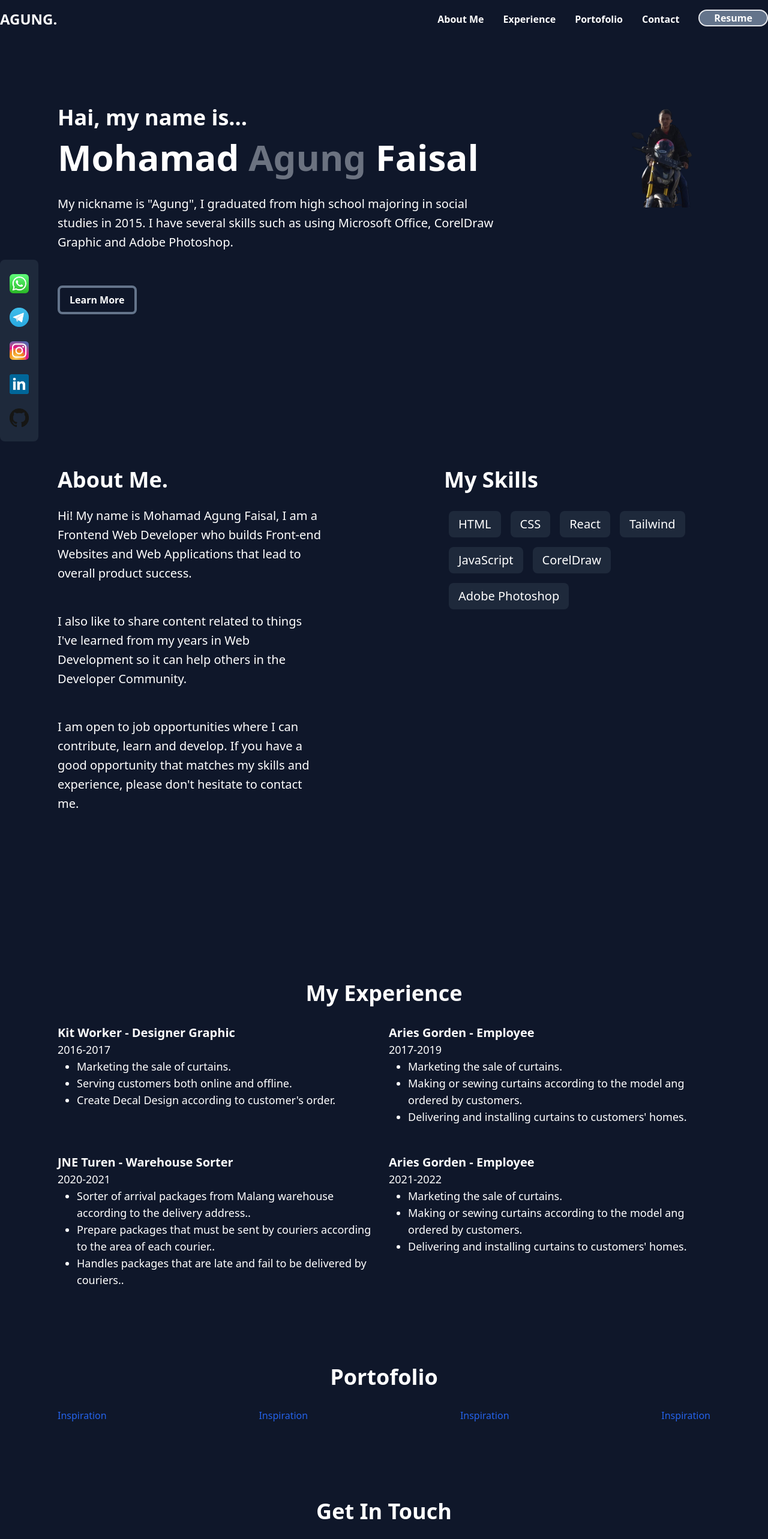
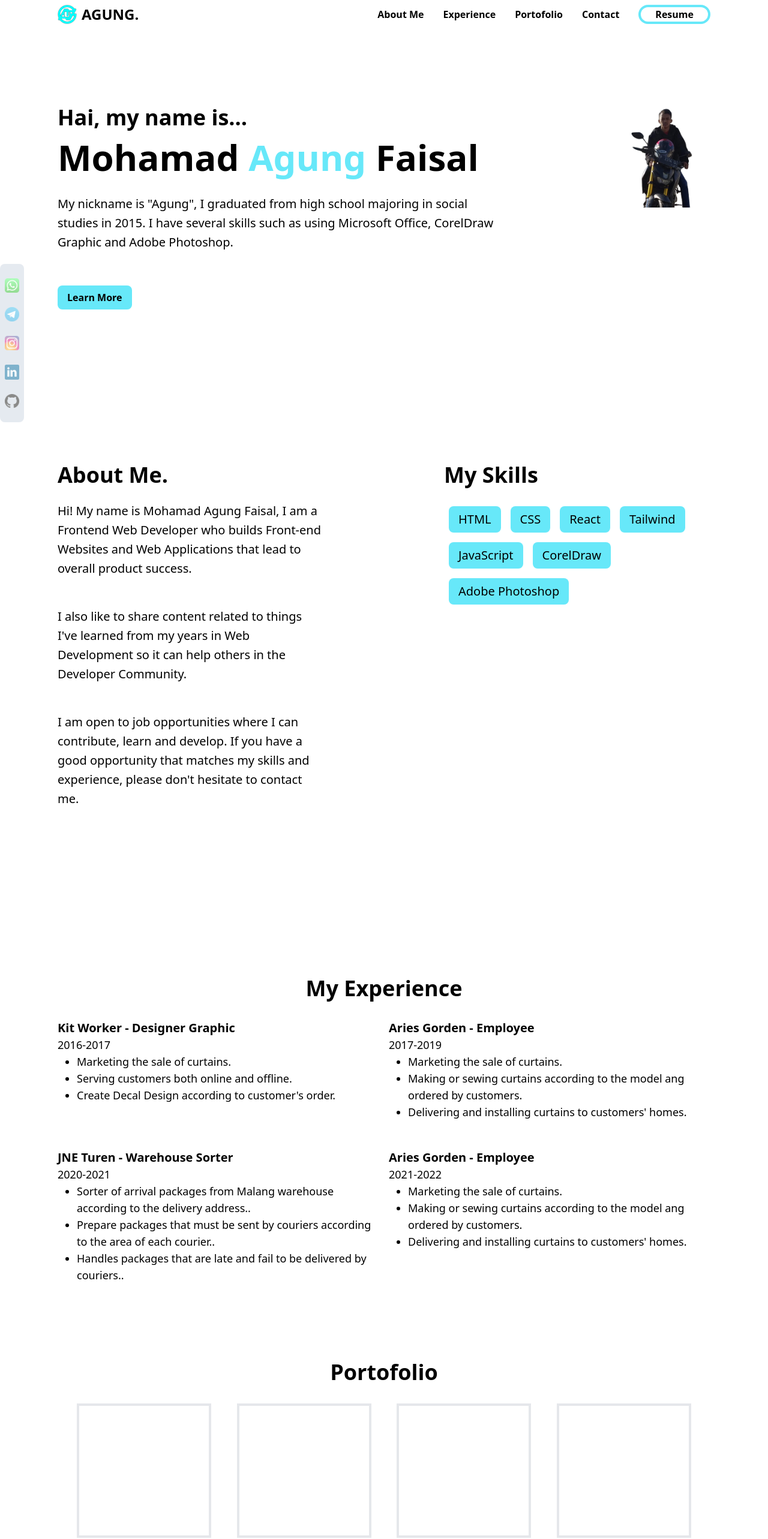
Before and after one commit to agungf97/web-porto, a React (Create React App) app: page / in a window 1280 px wide. Shown: the top 2566 px of the page at 60% size. Built offline with nearby package versions, Linux system fonts and the light colour scheme.

Commit message:
update 26/01

```diff
--- a/src/App.js
+++ b/src/App.js
@@ -1,5 +1,6 @@
 import './App.css';
 import { Bars3Icon } from '@heroicons/react/24/solid';
+import lg from '../src/image/logo.png';
 import fp from '../src/image/fp.png';
 import wa from '../src/image/whatsapp.png';
 import tl from '../src/image/telegram.png';
@@ -9,52 +10,52 @@ import gh from '../src/image/github.png';
 
 function App() {
   return (
-    <div className="bg-slate-900 h-full">
+    <div className="h-full">
       <div>
-        <header className="md:container md:mx-auto mx-6">
-          <nav className="flex justify-between pt-4">
-            <div className="text-2xl font-black text-white my-auto align-middle">AGUNG.</div>
+        <header>
+          <nav className="flex justify-between md:px-24 py-2">
+            <div className="flex justify-between group-hover:text-cyan-300">
+              <div><img className="w-8" src={lg} alt=""/></div>
+              <span className="align-middle pl-2 text-2xl font-extrabold hover:font-black hover:text-cyan-300">AGUNG.</span>
+            </div>
             <ol className="md:flex md:space-x-8 text-base">
-              <li className="text-white font-bold hidden md:block hover:font-black my-auto align-middle">About Me</li>
-              <li className="text-white font-bold hidden md:block hover:font-black my-auto align-middle">Experience</li>
-              <li className="text-white font-bold hidden md:block hover:font-black my-auto align-middle">Portofolio</li>
-              <li className="text-white font-bold hidden md:block hover:font-black my-auto align-middle">Contact</li>
-              <li className="text-white font-bold hidden md:block">
-                <button className="text-center border-2 rounded-full px-6 align-middle bg-slate-500 hover:bg-slate-300">Resume</button>
-              </li>
+              <li className="font-bold hidden md:block hover:font-extrabold hover:text-cyan-300 my-auto align-middle">About Me</li>
+              <li className="font-bold hidden md:block hover:font-extrabold hover:text-cyan-300 my-auto align-middle">Experience</li>
+              <li className="font-bold hidden md:block hover:font-extrabold hover:text-cyan-300 my-auto align-middle">Portofolio</li>
+              <li className="font-bold hidden md:block hover:font-extrabold hover:text-cyan-300 my-auto align-middle">Contact</li>
+                <button className="text-center font-bold hidden md:block border-4 rounded-full px-6 align-middle border-cyan-300 hover:bg-cyan-300 duration-500">Resume</button>
               <div className="block md:hidden"><Bars3Icon className="h-auto w-8"/></div>
             </ol>
           </nav>
         </header>
-        <div className="fixed bottom-16 border-none-2 rounded-lg bg-slate-800 px-4 md:block hidden">
+        <div className="fixed bottom-24 border-none-2 rounded-lg px-2 hover:-translate-y-2 bg-slate-300 opacity-50 hover:opacity-100 duration-500 md:block hidden">
           <div className="my-6">
             <a href="https://wa.me/6281215552690">
-              <img className="mx-auto w-8" src={wa} alt=""/></a></div>
+              <img className="mx-auto w-6 hover:w-8 duration-150" src={wa} alt=""/></a></div>
           <div className="my-6">
             <a href="https://telegram.me/agungf97">
-              <img className="mx-auto w-8" src={tl} alt=""/></a>
+              <img className="mx-auto w-6 hover:w-8 duration-150" src={tl} alt=""/></a>
           </div>
           <div className="my-6">
             <a href="https://www.instagram.com/agungf97/">
-              <img className="mx-auto w-8" src={ig} alt=""/></a>
+              <img className="mx-auto w-6 hover:w-8 duration-150" src={ig} alt=""/></a>
           </div>
           <div className="my-6">
             <a href="https://www.linkedin.com/in/agungf97/">
-                <img className="mx-auto w-8" src={lin} alt=""/></a>
+                <img className="mx-auto w-6 hover:w-8 duration-150" src={lin} alt=""/></a>
           </div>
           <div className="my-6">
             <a href="https://github.com/agungf97">
-              <img className="mx-auto w-8" src={gh} alt=""/></a>
+              <img className="mx-auto w-6 hover:w-8 duration-150" src={gh} alt=""/></a>
           </div>
         </div>
-        <section className="text-white">
-          <div className="container mx-auto">
-            <div className="md:flex justify-between h-full">
+        <section className="container mx-auto">
+          <div className="md:flex justify-between">
             <div className="md:my-32 my-16 md:px-24 px-16">
               <h2 className="md:text-4xl text-lg font-bold">Hai, my name is...</h2>
-                <h1 className="md:py-4 py-2 md:text-6xl text-xl font-black"> Mohamad <span className="text-gray-500">Agung</span> Faisal</h1>
+              <h1 className="md:py-4 py-2 md:text-6xl text-xl font-black"> Mohamad <span className="text-cyan-300">Agung</span> Faisal</h1>
               <p className="md:py-4 py-2 md:text-xl text-lg !leading-8">My nickname is "Agung", I graduated from high school majoring in social studies in 2015. I have several skills such as using Microsoft Office, CorelDraw Graphic and Adobe Photoshop.</p>
-                <button className="font-bold text-center border-4 border-slate-500 md:w-auto w-full rounded-lg px-4 py-2 mt-10">
+              <button className="font-bold hover:-translate-y-2 duration-500 text-center border-none bg-cyan-300 md:w-auto w-full rounded-lg px-4 py-2 mt-10">
                 Learn More
               </button>
             </div>
@@ -62,9 +63,8 @@ function App() {
               <img className="md:w-full" src={fp} alt=""/>
             </div>
           </div>
-          </div>
         </section>
-        <section className="container mx-auto text-white">
+        <section className="container mx-auto">
           <div className="md:grid grid-cols-2 gap-2">
             <div className="md:my-32 my-16 md:px-24 px-16">
               <h2 className="md:text-4xl text-lg font-semibold">About Me.</h2>
@@ -76,19 +76,19 @@ function App() {
               <h2 className="md:text-4xl text-lg font-semibold">My Skills</h2>
               <div className="text-xl pt-6 text-center">
                 <div className="flex flex-wrap">
-                  <div className="border-none rounded-lg bg-slate-800 px-4 py-2 mx-2 my-2">HTML</div>
-                  <div className="border-none rounded-lg bg-slate-800 px-4 py-2 mx-2 my-2">CSS</div>
-                  <div className="border-none rounded-lg bg-slate-800 px-4 py-2 mx-2 my-2">React</div>
-                  <div className="border-none rounded-lg bg-slate-800 px-4 py-2 mx-2 my-2">Tailwind</div>
-                  <div className="border-none rounded-lg bg-slate-800 px-4 py-2 mx-2 my-2">JavaScript</div>
-                  <div className="border-none rounded-lg bg-slate-800 px-4 py-2 mx-2 my-2">CorelDraw</div>
-                  <div className="border-none rounded-lg bg-slate-800 px-4 py-2 mx-2 my-2">Adobe Photoshop</div>
+                  <div className="border-none rounded-lg bg-cyan-300 hover:-translate-y-2 duration-500 px-4 py-2 mx-2 my-2">HTML</div>
+                  <div className="border-none rounded-lg bg-cyan-300 hover:-translate-y-2 duration-500 px-4 py-2 mx-2 my-2">CSS</div>
+                  <div className="border-none rounded-lg bg-cyan-300 hover:-translate-y-2 duration-500 px-4 py-2 mx-2 my-2">React</div>
+                  <div className="border-none rounded-lg bg-cyan-300 hover:-translate-y-2 duration-500 px-4 py-2 mx-2 my-2">Tailwind</div>
+                  <div className="border-none rounded-lg bg-cyan-300 hover:-translate-y-2 duration-500 px-4 py-2 mx-2 my-2">JavaScript</div>
+                  <div className="border-none rounded-lg bg-cyan-300 hover:-translate-y-2 duration-500 px-4 py-2 mx-2 my-2">CorelDraw</div>
+                  <div className="border-none rounded-lg bg-cyan-300 hover:-translate-y-2 duration-500 px-4 py-2 mx-2 my-2">Adobe Photoshop</div>
                 </div>
               </div>
             </div>
           </div>
         </section>
-        <section className="container mx-auto text-white">
+        <section className="container mx-auto">
           <div className="md:my-32 my-16 md:px-24 px-16">
             <div className="font-bold md:text-4xl text-lg text-center">My Experience</div>
               <div className="md:grid grid-cols-2 gap-4">
@@ -131,28 +131,38 @@ function App() {
             </div>
           </div>
         </section>
-        <section className="container mx-auto text-white">
-          <div className="md:my-32 my-16 md:px-24 px-16">
+        <section className="container mx-auto">
+          <div className="md:my-32 my-16 md:px-32 px-16">
             <div className="text-center font-bold md:text-4xl text-lg">Portofolio</div>
             <div className="flex flex-wrap justify-between mt-8">
-              <a href="https://github.com/agungf97?tab=repositories" class="text-blue-600 visited:text-purple-600 ...">Inspiration</a>
-              <a href="https://github.com/agungf97?tab=repositories" class="text-blue-600 visited:text-purple-600 ...">Inspiration</a>
-              <a href="https://github.com/agungf97?tab=repositories" class="text-blue-600 visited:text-purple-600 ...">Inspiration</a>
-              <a href="https://github.com/agungf97?tab=repositories" class="text-blue-600 visited:text-purple-600 ...">Inspiration</a>
+              <a href="https://github.com/agungf97?tab=repositories">
+                <div className="box-border h-56 w-56 p-4 border-4"></div>
+                <div className="text-center mt-4">Portofolio 1</div>
+              </a>
+              <a href="https://github.com/agungf97?tab=repositories">
+                <div className="box-border h-56 w-56 p-4 border-4"></div>
+                <div className="text-center mt-4">Portofolio 2</div>
+              </a>
+              <a href="https://github.com/agungf97?tab=repositories">
+                <div className="box-border h-56 w-56 p-4 border-4"></div>
+                <div className="text-center mt-4">Portofolio 3</div>
+              </a>
+              <a href="https://github.com/agungf97?tab=repositories">
+                <div className="box-border h-56 w-56 p-4 border-4"></div>
+                <div className="text-center mt-4">Portofolio 4</div>
+              </a>
             </div>
           </div>
         </section>
-        <section className="text-white">
-          <div className="container mx-auto">
+        <section className="container mx-auto">
           <div className="md:my-32 md:px-48 px-16 my-16 mx-auto text-center">
             <div className="text-center font-bold md:text-4xl text-xl">Get In Touch</div>
             <p className="mt-8 text-center md:text-lg text-sm !leading-8 top-4">Although I’m not currently looking for any new opportunities, my inbox is always open. Whether you have a question or just want to say hi, I’ll try my best to get back to you!</p>
-              <button className="mt-8 text-center border-2 rounded-lg px-4 py-2 top-4 align-middle bg-slate-500 hover:bg-slate-300"> Say Hello</button>
-            </div>
+            <button className="mt-8 text-center border-2 rounded-lg px-4 py-2 top-4 align-middle bg-cyan-300 hover:-translate-y-2 duration-500"> Say Hello</button>
           </div>
         </section>
-        <footer class="text-center lg:text-left">
-          <div class="text-white text-center p-4">
+        <footer>
+          <div class="text-center">
             © 2023 Copyright: Mohamad Agung Faisal
           </div>
         </footer>
--- a/tailwind.config.js
+++ b/tailwind.config.js
@@ -5,7 +5,11 @@ module.exports = {
     fontFamily:{
       'moc':['Mochiy Pop P One'],
     },
-    extend: {},
+    extend: {
+      backgroundImage: {
+        'ta': "url('../src/image/triangle.png')"
+      }
+    },
   },
   plugins: [],
 }
```
Also changed, not shown: src/image/logo.png (added), src/image/triangle.png (added). Lines whose indentation alone changed are shown as unchanged.
